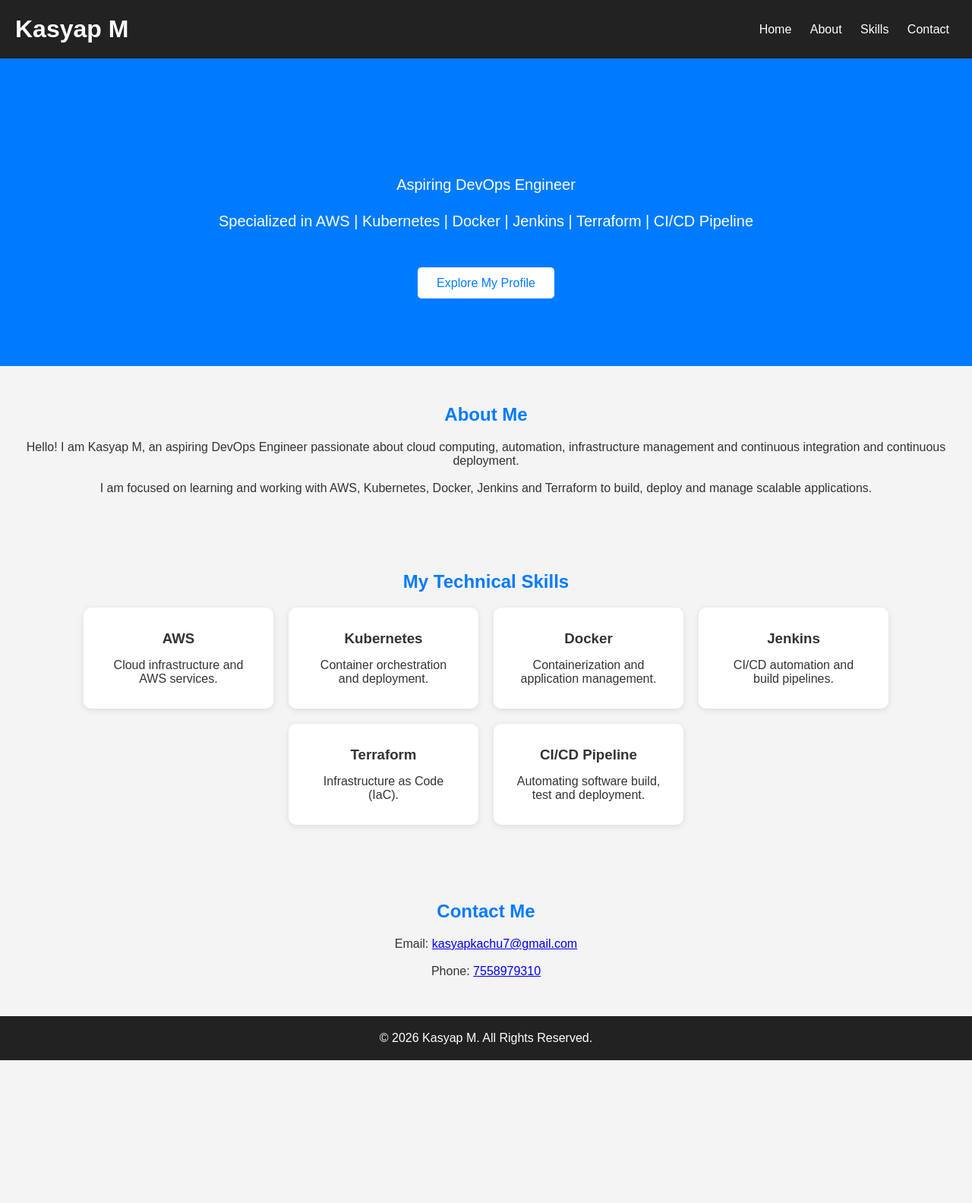
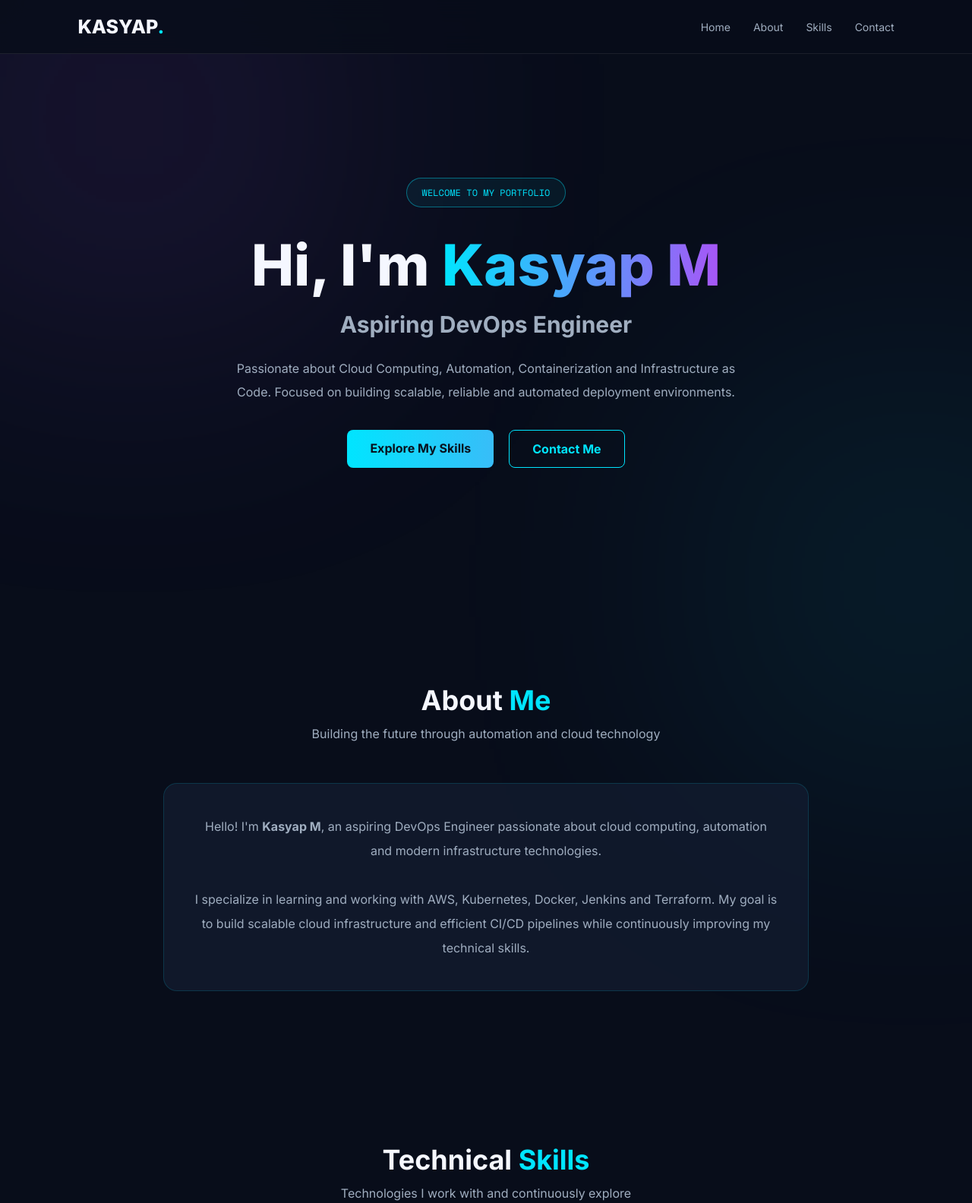
Before and after one commit to Kasyap2634/deploy, a plain HTML site: page index.html in a window 1280 px wide. Shown: the top 1584 px of the page at 76% size. Before the commit the page ends 1396 px from the top, so only its background shows below. Drawn offline with nearby package versions, Linux system fonts and the light colour scheme.

Commit message:
Update index.html

```diff
--- a/index.html
+++ b/index.html
@@ -4,113 +4,393 @@
 <head>
 <meta charset="UTF-8">
 <meta name="viewport" content="width=device-width, initial-scale=1.0">
-    <title>Kasyap M | DevOps Engineer Portfolio</title>
+<title>Kasyap M | DevOps Engineer</title>
+
+<link href="https://fonts.googleapis.com/css2?family=Inter:wght@400;500;600;700;800&family=Space+Mono:wght@400;700&display=swap" rel="stylesheet">
 
 <style>
 * {
     margin: 0;
     padding: 0;
     box-sizing: border-box;
+    scroll-behavior: smooth;
+}
+
+:root {
+    --bg: #080d1a;
+    --card: rgba(19, 29, 49, 0.75);
+    --cyan: #00e5ff;
+    --purple: #a855f7;
+    --white: #f5f7ff;
+    --muted: #a0aec0;
 }
 
 body {
-            font-family: Arial, sans-serif;
-            background-color: #f4f4f4;
-            color: #333;
+    font-family: 'Inter', sans-serif;
+    background: var(--bg);
+    color: var(--white);
+    overflow-x: hidden;
 }
 
+/* Animated background */
+
+body::before {
+    content: "";
+    position: fixed;
+    width: 500px;
+    height: 500px;
+    background: var(--purple);
+    filter: blur(180px);
+    opacity: 0.15;
+    top: -150px;
+    left: -150px;
+    z-index: -1;
+    animation: float 8s infinite alternate ease-in-out;
+}
+
+body::after {
+    content: "";
+    position: fixed;
+    width: 450px;
+    height: 450px;
+    background: var(--cyan);
+    filter: blur(180px);
+    opacity: 0.12;
+    bottom: -150px;
+    right: -100px;
+    z-index: -1;
+    animation: float 10s infinite alternate-reverse ease-in-out;
+}
+
+@keyframes float {
+    from { transform: translate(0, 0); }
+    to { transform: translate(100px, 80px); }
+}
+
+/* Navbar */
+
 header {
-            background-color: #222;
-            color: white;
-            padding: 20px;
+    position: fixed;
+    top: 0;
+    width: 100%;
+    padding: 20px 8%;
     display: flex;
     justify-content: space-between;
     align-items: center;
+    background: rgba(8, 13, 26, 0.8);
+    backdrop-filter: blur(15px);
+    border-bottom: 1px solid rgba(255,255,255,0.08);
+    z-index: 1000;
+}
+
+.logo {
+    font-size: 25px;
+    font-weight: 800;
+}
+
+.logo span {
+    color: var(--cyan);
+}
+
+nav {
+    display: flex;
+    gap: 30px;
 }
 
 nav a {
-            color: white;
     text-decoration: none;
-            margin: 0 10px;
+    color: var(--muted);
+    font-size: 14px;
+    transition: 0.3s;
 }
 
 nav a:hover {
-            color: #00bcd4;
+    color: var(--cyan);
 }
 
+/* Hero */
+
 .hero {
-            background-color: #007bff;
-            color: white;
+    min-height: 100vh;
+    display: flex;
+    align-items: center;
+    justify-content: center;
     text-align: center;
-            padding: 100px 20px;
+    padding: 130px 20px 80px;
+}
+
+.hero-content {
+    max-width: 900px;
+    animation: fadeUp 1.2s ease;
+}
+
+.tag {
+    display: inline-block;
+    padding: 10px 20px;
+    border: 1px solid rgba(0,229,255,0.4);
+    border-radius: 30px;
+    color: var(--cyan);
+    font-family: 'Space Mono', monospace;
+    font-size: 12px;
+    margin-bottom: 30px;
+    background: rgba(0,229,255,0.06);
+}
+
+.hero h1 {
+    font-size: clamp(42px, 7vw, 75px);
+    font-weight: 800;
+    margin-bottom: 15px;
+}
+
+.hero h1 span {
+    background: linear-gradient(90deg, var(--cyan), var(--purple));
+    -webkit-background-clip: text;
+    color: transparent;
 }
 
 .hero h2 {
-            font-size: 35px;
-            margin-bottom: 15px;
+    font-size: clamp(20px, 3vw, 30px);
+    color: var(--muted);
+    margin-bottom: 25px;
 }
 
 .hero p {
-            font-size: 20px;
-            margin-bottom: 25px;
+    max-width: 700px;
+    margin: auto;
+    color: var(--muted);
+    line-height: 1.9;
+    font-size: 16px;
 }
 
-        .btn {
-            background-color: white;
-            color: #007bff;
-            padding: 12px 25px;
-            text-decoration: none;
-            border-radius: 5px;
-        }
-
-        section {
-            padding: 50px 20px;
-            text-align: center;
-        }
-
-        section h2 {
-            margin-bottom: 20px;
-            color: #007bff;
-        }
-
-        .services {
+.buttons {
+    margin-top: 35px;
     display: flex;
     justify-content: center;
     gap: 20px;
     flex-wrap: wrap;
 }
 
+.btn {
+    padding: 14px 30px;
+    border-radius: 8px;
+    text-decoration: none;
+    font-weight: 700;
+    transition: 0.3s;
+}
+
+.primary {
+    background: linear-gradient(90deg, var(--cyan), #38bdf8);
+    color: #08111e;
+}
+
+.secondary {
+    border: 1px solid var(--cyan);
+    color: var(--cyan);
+}
+
+.btn:hover {
+    transform: translateY(-5px);
+    box-shadow: 0 0 25px rgba(0,229,255,0.3);
+}
+
+/* Sections */
+
+section:not(.hero) {
+    padding: 100px 8%;
+}
+
+.section-title {
+    text-align: center;
+    margin-bottom: 55px;
+}
+
+.section-title h2 {
+    font-size: 36px;
+    margin-bottom: 12px;
+}
+
+.section-title h2 span {
+    color: var(--cyan);
+}
+
+.section-title p {
+    color: var(--muted);
+}
+
+/* About */
+
+.about-box {
+    max-width: 850px;
+    margin: auto;
+    padding: 40px;
+    border: 1px solid rgba(0,229,255,0.15);
+    background: var(--card);
+    border-radius: 18px;
+    line-height: 2;
+    color: var(--muted);
+    text-align: center;
+    transition: 0.4s;
+}
+
+.about-box:hover {
+    border-color: var(--cyan);
+    transform: translateY(-5px);
+}
+
+/* Skills */
+
+.services {
+    display: grid;
+    grid-template-columns: repeat(auto-fit, minmax(230px, 1fr));
+    gap: 25px;
+}
+
 .card {
-            background-color: white;
-            padding: 30px;
-            width: 250px;
-            border-radius: 10px;
-            box-shadow: 0 2px 8px rgba(0,0,0,0.1);
+    background: var(--card);
+    border: 1px solid rgba(255,255,255,0.08);
+    padding: 35px 25px;
+    border-radius: 16px;
+    transition: 0.4s;
+    position: relative;
+    overflow: hidden;
+}
+
+.card::before {
+    content: "";
+    position: absolute;
+    top: 0;
+    left: -100%;
+    width: 100%;
+    height: 2px;
+    background: linear-gradient(90deg, var(--cyan), var(--purple));
+    transition: 0.5s;
+}
+
+.card:hover::before {
+    left: 0;
+}
+
+.card:hover {
+    transform: translateY(-10px);
+    border-color: var(--cyan);
+    box-shadow: 0 10px 35px rgba(0,229,255,0.1);
+}
+
+.card .icon {
+    font-size: 35px;
+    margin-bottom: 20px;
 }
 
 .card h3 {
-            margin-bottom: 15px;
+    color: var(--cyan);
+    margin-bottom: 12px;
+    font-size: 20px;
 }
 
-        footer {
-            background-color: #222;
-            color: white;
-            text-align: center;
-            padding: 20px;
+.card p {
+    color: var(--muted);
+    line-height: 1.7;
+    font-size: 14px;
 }
 
-        @media (max-width: 600px) {
+/* Contact */
+
+.contact-box {
+    max-width: 650px;
+    margin: auto;
+    padding: 40px;
+    background: var(--card);
+    border: 1px solid rgba(255,255,255,0.1);
+    border-radius: 18px;
+    text-align: center;
+}
+
+.contact-box p {
+    color: var(--muted);
+    margin: 20px 0;
+}
+
+.contact-box a {
+    color: var(--cyan);
+    text-decoration: none;
+    transition: 0.3s;
+}
+
+.contact-box a:hover {
+    color: var(--purple);
+}
+
+/* Footer */
+
+footer {
+    text-align: center;
+    padding: 25px;
+    color: var(--muted);
+    border-top: 1px solid rgba(255,255,255,0.08);
+    font-size: 13px;
+}
+
+/* Animations */
+
+@keyframes fadeUp {
+    from {
+        opacity: 0;
+        transform: translateY(40px);
+    }
+    to {
+        opacity: 1;
+        transform: translateY(0);
+    }
+}
+
+.reveal {
+    opacity: 0;
+    transform: translateY(40px);
+    transition: all 0.8s ease;
+}
+
+.reveal.active {
+    opacity: 1;
+    transform: translateY(0);
+}
+
+/* Mobile */
+
+@media(max-width: 700px) {
     header {
+        padding: 18px 5%;
         flex-direction: column;
         gap: 15px;
     }
 
-            nav a {
-                margin: 5px;
+    nav {
+        gap: 16px;
+        flex-wrap: wrap;
+        justify-content: center;
     }
 
-            .hero h2 {
-                font-size: 26px;
+    nav a {
+        font-size: 12px;
+    }
+
+    section:not(.hero) {
+        padding: 75px 6%;
+    }
+
+    .hero {
+        padding-top: 160px;
+    }
+
+    .about-box {
+        padding: 25px;
+    }
+}
+
+@media(prefers-reduced-motion: reduce) {
+    *, *::before, *::after {
+        animation-duration: 0.01ms !important;
+        transition-duration: 0.01ms !important;
+        scroll-behavior: auto !important;
     }
 }
 </style>
@@ -119,7 +399,7 @@
 <body>
 
 <header>
-        <h1>Kasyap M</h1>
+    <div class="logo">KASYAP<span>.</span></div>
 
     <nav>
         <a href="#home">Home</a>
@@ -129,89 +409,165 @@
     </nav>
 </header>
 
+<!-- Hero -->
+
 <section id="home" class="hero">
-        <h2>Hello, I'm Kasyap M!</h2>
-        <p>Aspiring DevOps Engineer</p>
+    <div class="hero-content">
+
+        <div class="tag">WELCOME TO MY PORTFOLIO</div>
+
+        <h1>Hi, I'm <span>Kasyap M</span></h1>
+
+        <h2>Aspiring DevOps Engineer</h2>
+
         <p>
-            Specialized in AWS | Kubernetes | Docker |
-            Jenkins | Terraform | CI/CD Pipeline
+            Passionate about Cloud Computing, Automation,
+            Containerization and Infrastructure as Code.
+            Focused on building scalable, reliable and
+            automated deployment environments.
         </p>
-        <br><br>
-        <a href="#about" class="btn">Explore My Profile</a>
-    </section>
 
-    <section id="about">
-        <h2>About Me</h2>
-        <p>
-            Hello! I am Kasyap M, an aspiring DevOps Engineer
-            passionate about cloud computing, automation,
-            infrastructure management and continuous integration
-            and continuous deployment.
-            <br><br>
-            I am focused on learning and working with AWS,
-            Kubernetes, Docker, Jenkins and Terraform to build,
-            deploy and manage scalable applications.
-        </p>
-    </section>
+        <div class="buttons">
+            <a href="#services" class="btn primary">
+                Explore My Skills
+            </a>
 
-    <section id="services">
-        <h2>My Technical Skills</h2>
-
-        <div class="services">
-
-            <div class="card">
-                <h3>AWS</h3>
-                <p>Cloud infrastructure and AWS services.</p>
-            </div>
-
-            <div class="card">
-                <h3>Kubernetes</h3>
-                <p>Container orchestration and deployment.</p>
-            </div>
-
-            <div class="card">
-                <h3>Docker</h3>
-                <p>Containerization and application management.</p>
-            </div>
-
-            <div class="card">
-                <h3>Jenkins</h3>
-                <p>CI/CD automation and build pipelines.</p>
-            </div>
-
-            <div class="card">
-                <h3>Terraform</h3>
-                <p>Infrastructure as Code (IaC).</p>
-            </div>
-
-            <div class="card">
-                <h3>CI/CD Pipeline</h3>
-                <p>Automating software build, test and deployment.</p>
+            <a href="#contact" class="btn secondary">
+                Contact Me
+            </a>
         </div>
 
     </div>
 </section>
 
-    <section id="contact">
-        <h2>Contact Me</h2>
+<!-- About -->
+
+<section id="about" class="reveal">
+
+    <div class="section-title">
+        <h2>About <span>Me</span></h2>
+        <p>Building the future through automation and cloud technology</p>
+    </div>
+
+    <div class="about-box">
+        Hello! I'm <strong>Kasyap M</strong>, an aspiring DevOps Engineer
+        passionate about cloud computing, automation and modern
+        infrastructure technologies.
+
+        <br><br>
+
+        I specialize in learning and working with AWS, Kubernetes,
+        Docker, Jenkins and Terraform. My goal is to build scalable
+        cloud infrastructure and efficient CI/CD pipelines while
+        continuously improving my technical skills.
+    </div>
+
+</section>
+
+<!-- Skills -->
+
+<section id="services" class="reveal">
+
+    <div class="section-title">
+        <h2>Technical <span>Skills</span></h2>
+        <p>Technologies I work with and continuously explore</p>
+    </div>
+
+    <div class="services">
+
+        <div class="card">
+            <div class="icon">☁️</div>
+            <h3>AWS</h3>
+            <p>Cloud computing, infrastructure and AWS services.</p>
+        </div>
+
+        <div class="card">
+            <div class="icon">⎈</div>
+            <h3>Kubernetes</h3>
+            <p>Container orchestration and scalable deployments.</p>
+        </div>
+
+        <div class="card">
+            <div class="icon">🐳</div>
+            <h3>Docker</h3>
+            <p>Containerization and application deployment.</p>
+        </div>
+
+        <div class="card">
+            <div class="icon">⚙️</div>
+            <h3>Jenkins</h3>
+            <p>Build automation and continuous integration.</p>
+        </div>
+
+        <div class="card">
+            <div class="icon">🏗️</div>
+            <h3>Terraform</h3>
+            <p>Infrastructure as Code and cloud provisioning.</p>
+        </div>
+
+        <div class="card">
+            <div class="icon">🚀</div>
+            <h3>CI/CD Pipeline</h3>
+            <p>Automated build, testing and deployment workflows.</p>
+        </div>
+
+    </div>
+
+</section>
+
+<!-- Contact -->
+
+<section id="contact" class="reveal">
+
+    <div class="section-title">
+        <h2>Get In <span>Touch</span></h2>
+        <p>Let's connect and build something amazing</p>
+    </div>
+
+    <div class="contact-box">
+
         <p>
-            Email:
+            ✉️ Email:
             <a href="mailto:kasyapkachu7@gmail.com">
                 kasyapkachu7@gmail.com
             </a>
         </p>
-        <br>
+
         <p>
-            Phone:
+            📞 Phone:
             <a href="tel:7558979310">
                 7558979310
             </a>
         </p>
+
+    </div>
+
 </section>
 
 <footer>
-        <p>&copy; 2026 Kasyap M. All Rights Reserved.</p>
+    <p>© 2026 Kasyap M | Aspiring DevOps Engineer</p>
+    <p>Designed with passion for Cloud & Automation.</p>
 </footer>
+
+<script>
+
+// Scroll reveal animation
+
+const observer = new IntersectionObserver((entries) => {
+    entries.forEach(entry => {
+        if (entry.isIntersecting) {
+            entry.target.classList.add("active");
+        }
+    });
+}, {
+    threshold: 0.15
+});
+
+document.querySelectorAll(".reveal").forEach(element => {
+    observer.observe(element);
+});
+
+</script>
 
 </body>
 </html>
```
Lines whose indentation alone changed are shown as unchanged.
